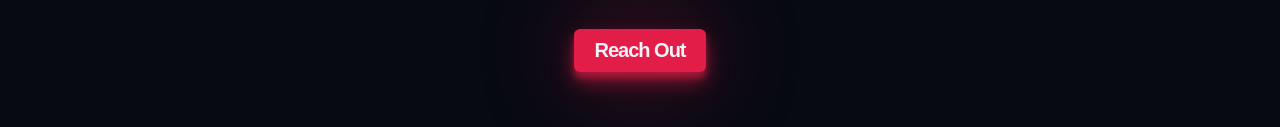
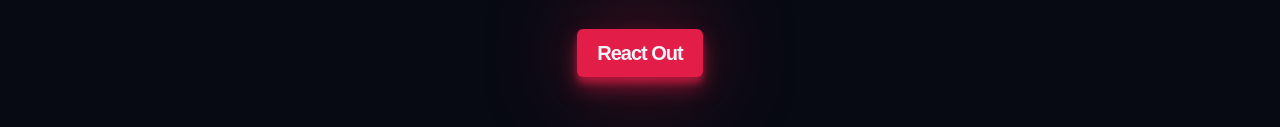
Before and after one commit to Ravencodess/Portfolio-Website, a website built with Vite: page index.html in a window 1280 px wide. Shown: the part 746-873 px from the top of the page. Built offline with nearby package versions, Linux system fonts and the light colour scheme.

Commit message:
linked email to reach out button

```diff
--- a/index.html
+++ b/index.html
@@ -109,7 +109,12 @@
 						Solutions.</strong
 					>
 				</p>
-				<button class="hero__btn btn">Reach Out</button>
+				<a
+					class="contact__btn btn"
+					href="mailto:charlesngerem12@gmail.com"
+					target="_blank"
+					>React Out</a
+				>
 			</section>
 			<section id="bio" class="bio section container">
 				<div class="bio__content">
```
